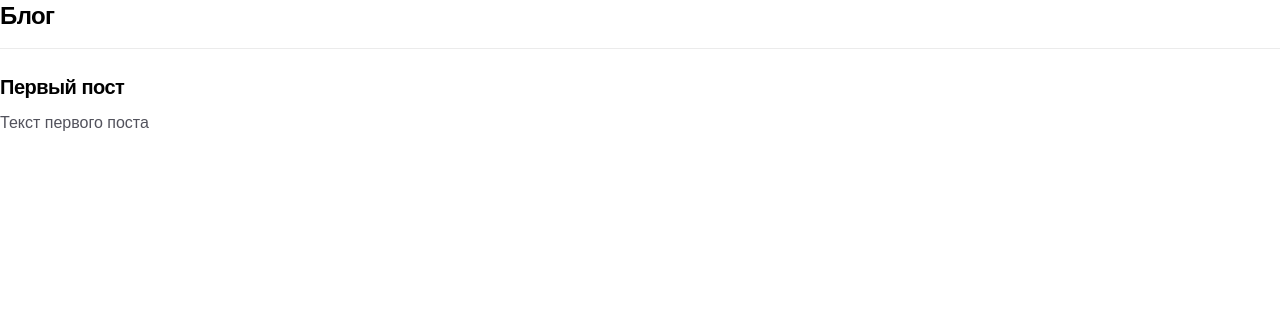
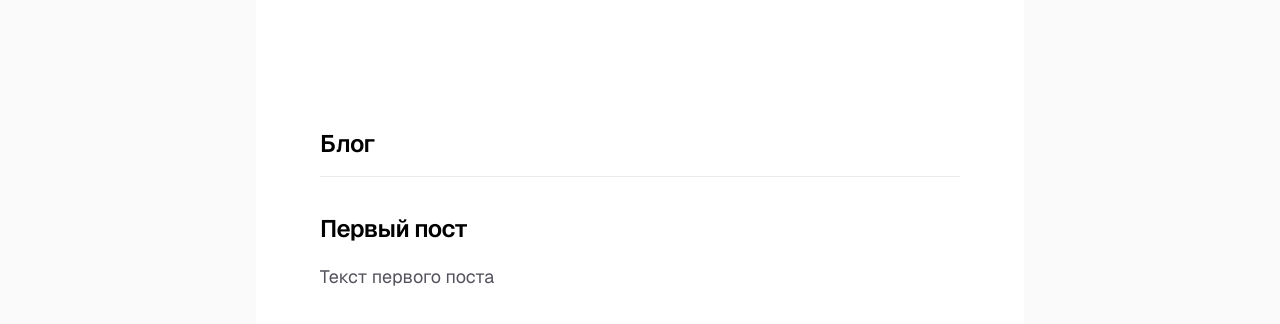
Before and after one commit to little1geek/portfolio-site, a Next.js app: page /posts/1 in a window 1280 px wide. Shown: the top 324 px of the page. Built offline with nearby package versions, Linux system fonts and the light colour scheme.

Commit message:
Add button to posts, remove nextjs logo and little more

```diff
--- a/src/app/posts/[id]/page.tsx
+++ b/src/app/posts/[id]/page.tsx
@@ -13,11 +13,11 @@
   const post = posts.find((p) => p.id === id);
 
   return (
-    <article className="flex flex-col gap-2">
-      <h2 className="text-xl font-semibold tracking-tight text-black dark:text-zinc-50">
+    <article className="flex w-full flex-col gap-3">
+      <h2 className="text-2xl font-semibold leading-10 tracking-tight text-black dark:text-zinc-50">
         {post?.title ?? "Пост не найден"}
       </h2>
-      <p className="text-base leading-7 text-zinc-600 dark:text-zinc-400">
+      <p className="max-w-md text-lg leading-8 text-zinc-600 dark:text-zinc-400">
         {post?.body}
       </p>
     </article>
--- a/src/app/posts/layout.tsx
+++ b/src/app/posts/layout.tsx
@@ -1,12 +1,14 @@
 export default function PostsLayout({ children }: { children: React.ReactNode }) {
   return (
-    <div className="flex flex-col gap-6">
-      <header className="border-b border-black/[.08] pb-4 dark:border-white/[.145]">
-        <h1 className="text-2xl font-semibold tracking-tight text-black dark:text-zinc-50">
-          Блог
-        </h1>
-      </header>
-      {children}
+    <div className="flex flex-col flex-1 items-center bg-zinc-50 font-sans dark:bg-black">
+      <main className="flex flex-1 w-full max-w-3xl flex-col gap-8 py-32 px-16 bg-white dark:bg-black sm:items-start">
+        <header className="w-full border-b border-black/[.08] pb-4 dark:border-white/[.145]">
+          <h1 className="text-2xl font-semibold tracking-tight text-black dark:text-zinc-50">
+            Блог
+          </h1>
+        </header>
+        {children}
+      </main>
     </div>
   );
 }
--- a/src/app/posts/page.tsx
+++ b/src/app/posts/page.tsx
@@ -8,12 +8,12 @@
 
 export default function PostsPage() {
   return (
-    <ul className="flex flex-col gap-2">
+    <ul className="flex w-full flex-col gap-3">
       {posts.map((post) => (
         <li key={post.id}>
           <Link
             href={`/posts/${post.id}`}
-            className="font-medium text-zinc-950 underline-offset-4 hover:underline dark:text-zinc-50"
+            className="block rounded-xl border border-black/[.08] p-4 text-lg font-medium tracking-tight text-zinc-950 transition-colors hover:bg-black/[.04] dark:border-white/[.145] dark:text-zinc-50 dark:hover:bg-white/[.04]"
           >
             {post.title}
           </Link>
```
